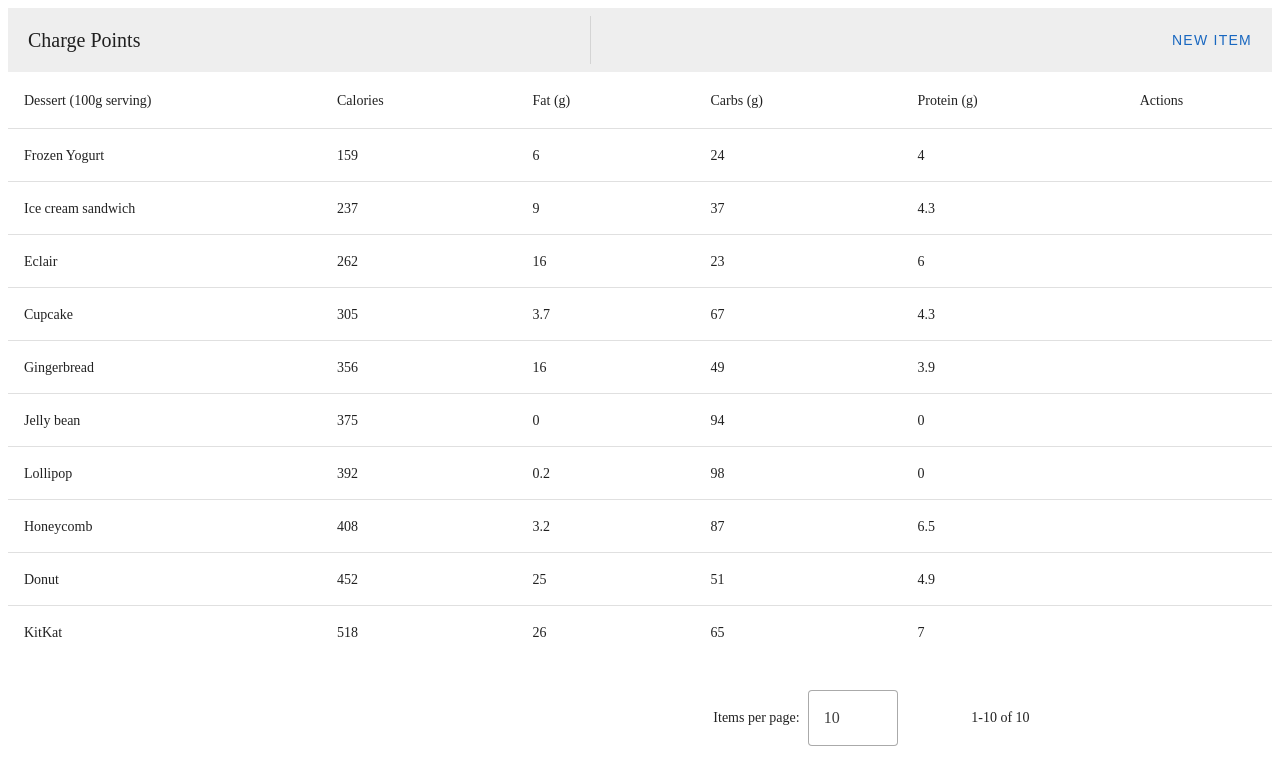
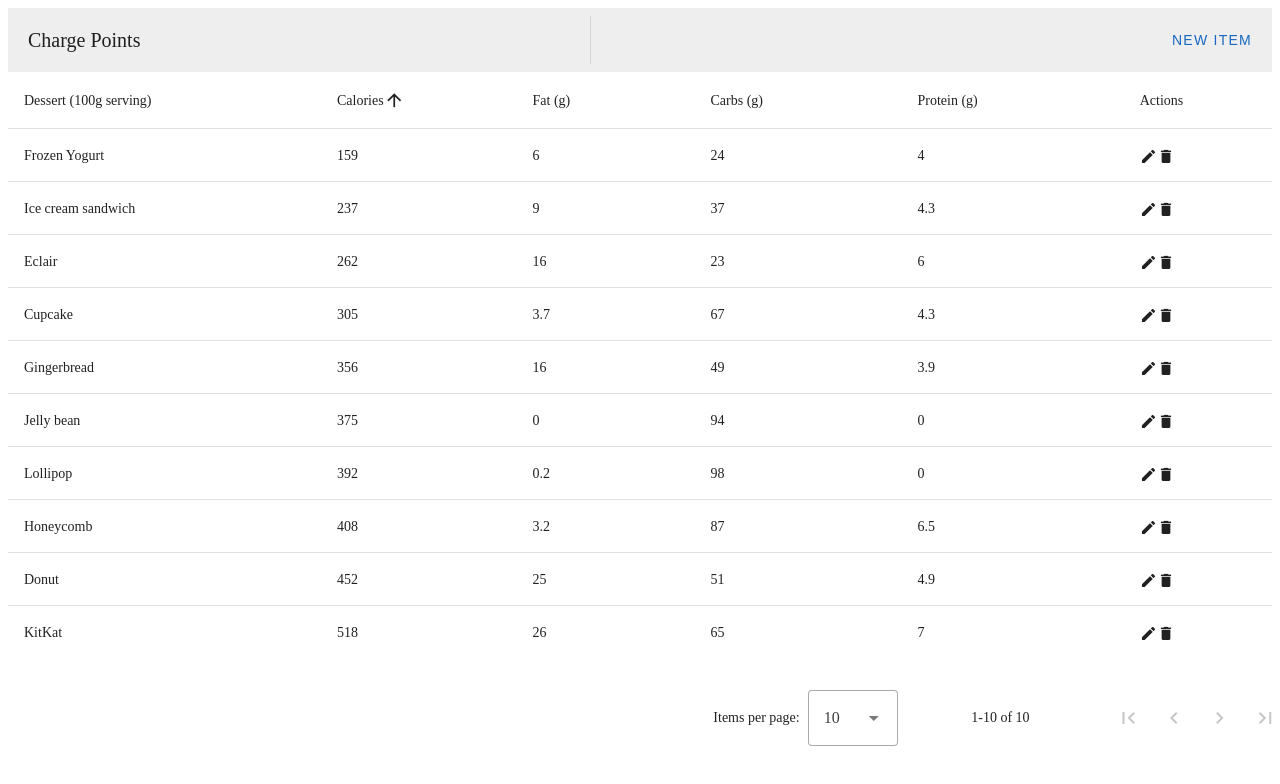
Before and after one commit to ges0909/ocpp-charge-point-simulator-dashboard, a Vue app: page / in a window 1280 px wide. Shown: the top 784 px of the page. Built offline with nearby package versions, Linux system fonts and the light colour scheme.

Commit message:
Fonts added to make vuetify icons visible

```diff
--- a/package.json
+++ b/package.json
@@ -9,6 +9,9 @@
     "preview": "vite preview"
   },
   "dependencies": {
+    "@fortawesome/fontawesome-free": "^6.6.0",
+    "@mdi/font": "^7.4.47",
+    "vite-plugin-vuetify": "^2.0.4",
     "vue": "^3.5.12",
     "vuetify": "^3.7.3"
   },
--- a/src/components/ChargePointTable.vue
+++ b/src/components/ChargePointTable.vue
@@ -105,8 +105,8 @@
   </v-data-table>
 </template>
 
-<script setup>
-import { computed, nextTick, ref, watch } from "vue";
+<script setup lang="ts">
+import { computed, nextTick, ref, watch, Ref } from "vue";
 
 const dialog = ref(false);
 const dialogDelete = ref(false);
@@ -123,7 +123,7 @@ const headers = ref([
   { title: "Protein (g)", key: "protein" },
   { title: "Actions", key: "actions", sortable: false },
 ]);
-const desserts = ref([]);
+const desserts: Ref = ref([]);
 const editedIndex = ref(-1);
 const editedItem = ref({
   name: "",
--- a/src/main.ts
+++ b/src/main.ts
@@ -1,4 +1,7 @@
 import { createApp } from "vue";
+
+import "@mdi/font/css/materialdesignicons.css";
+import "@fortawesome/fontawesome-free/css/all.css";
 
 import { createVuetify } from "vuetify";
 import * as components from "vuetify/components";
--- a/vite.config.ts
+++ b/vite.config.ts
@@ -1,7 +1,8 @@
 import { defineConfig } from "vite";
 import vue from "@vitejs/plugin-vue";
+import vuetify from "vite-plugin-vuetify";
 
 // https://vite.dev/config/
 export default defineConfig({
-  plugins: [vue()],
+  plugins: [vue(), vuetify({ autoImport: true })],
 });
```
Also changed, not shown: 2 other files (tests, documents, lock files or other folders).
